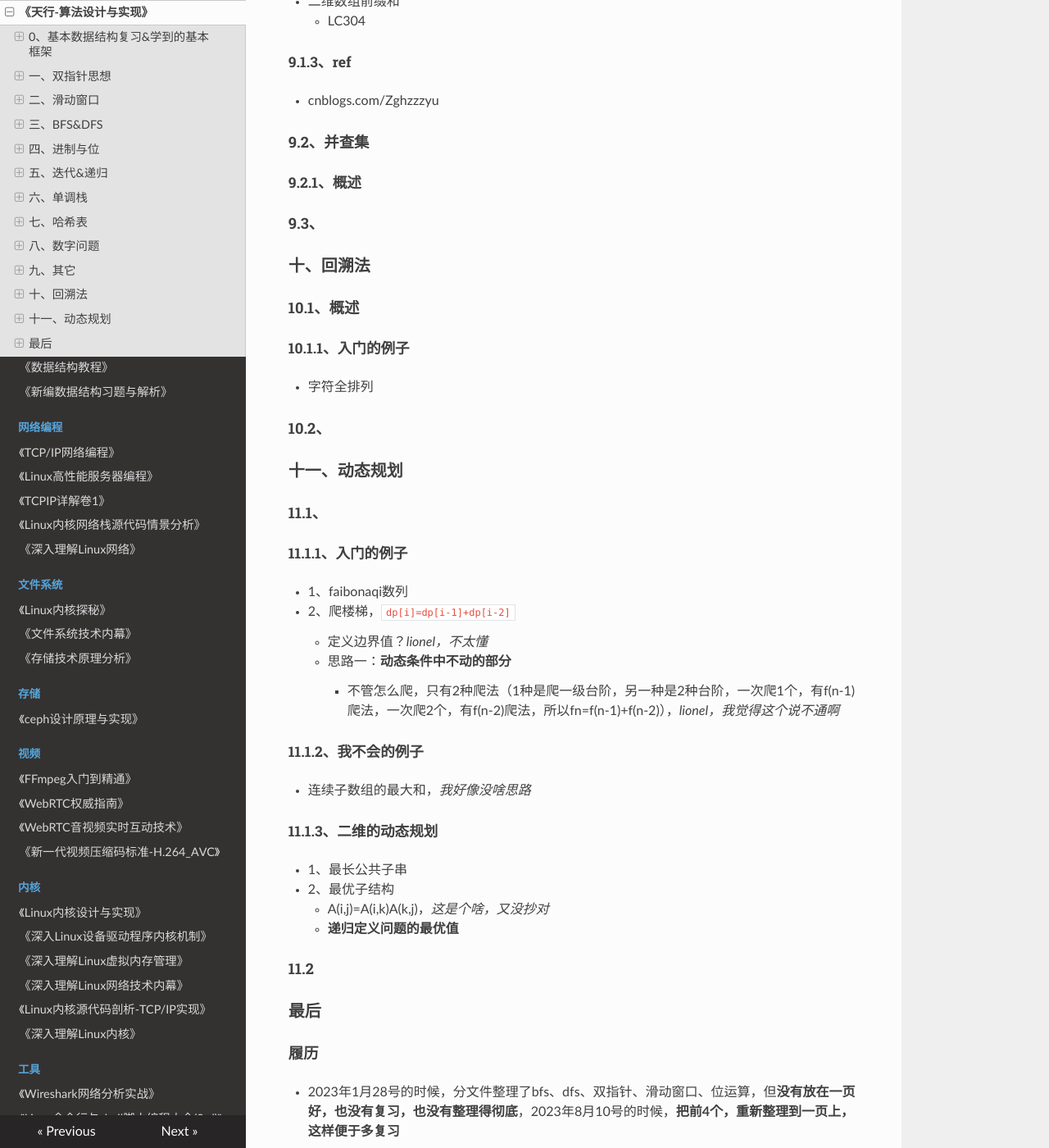
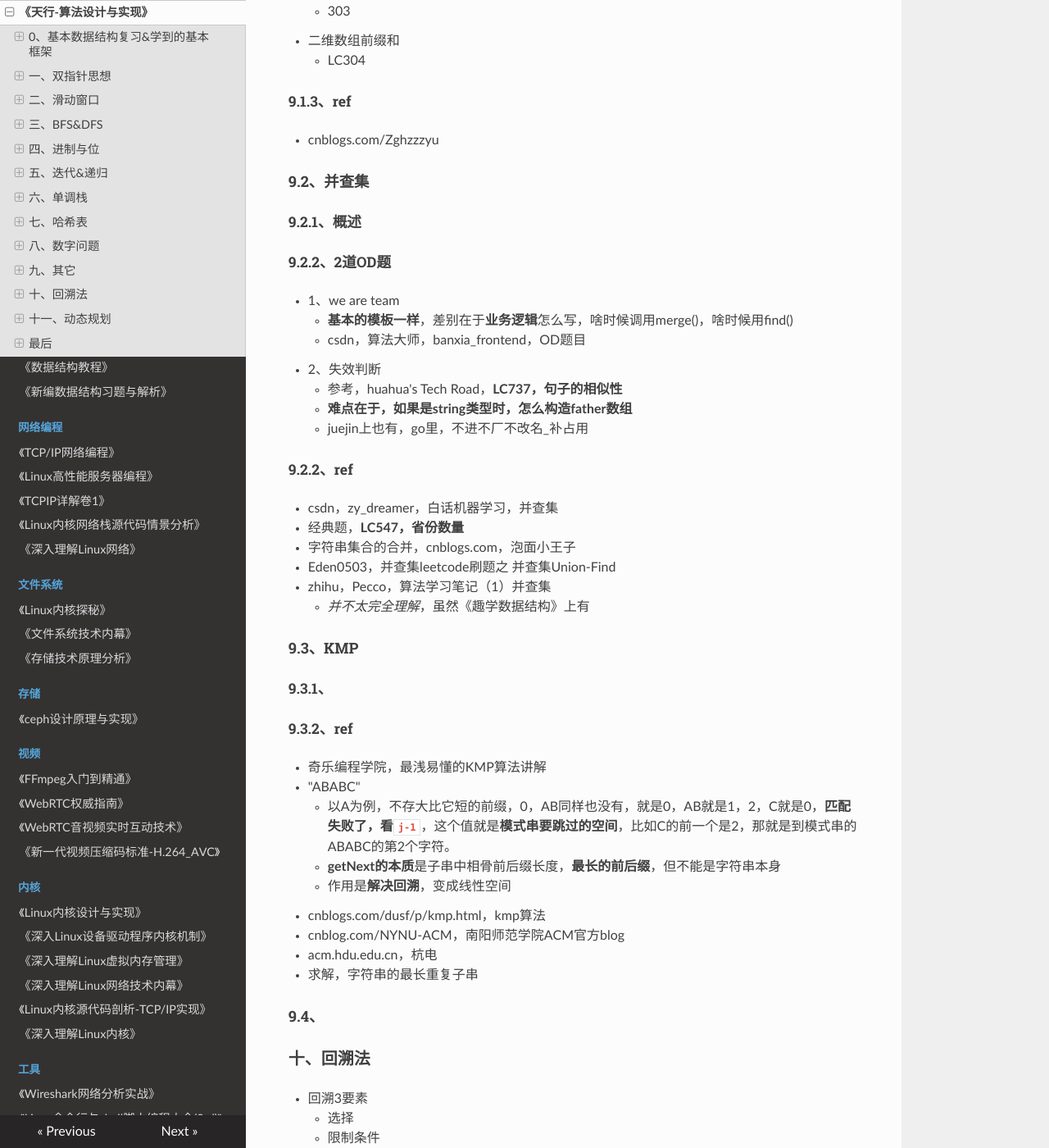
Before and after one commit to wolflion/booknotes, an MkDocs documentation site: the page built from docs/408/天行-算法设计与实现.md, in a window 1280 px wide and 1400 px high, scrolled down 13605 px. Shown: the whole window at 82% size. Built offline with MkDocs 1.6.1, drawn with Linux system fonts in a browser that asks for light colours; nearby versions of some CDN libraries; some of the changed text lies outside the part shown.

Commit message:
Update 天行-算法设计与实现.md

````diff
--- a/docs/408/天行-算法设计与实现.md
+++ b/docs/408/天行-算法设计与实现.md
@@ -385,6 +385,7 @@
 ##### 3.3.3、二维矩阵的DFS框架代码
 
 + 参考，https://www.jianshu.com/p/5474e397acf9
+  + *感觉会了这个，还是不行，还是写不出来代码*
 
 ```cpp
 //遍历框架一
@@ -432,6 +433,7 @@
 + [广度优先搜索遍历（BFS）在二维数组上的应用例题讲解](https://blog.csdn.net/cug_cxy/article/details/120392884)
 + [图文详解 BFS, DFS](https://leetcode.cn/circle/discuss/YLb5l4/)
 + [leetcode刷题之【DFS】](https://www.jianshu.com/p/5474e397acf9)
++ [最短时间学会基于C++实现DFS深度优先搜索](https://www.jb51.net/article/220426.htm)
 
 ##### 思考
 
@@ -583,9 +585,49 @@
 
 ##### 9.2.1、概述
 
-#### 9.3、
+##### 9.2.2、2道OD题
+
++ 1、we are team
+  + **基本的模板一样**，差别在于**业务逻辑**怎么写，啥时候调用merge()，啥时候用find()
+  + csdn，算法大师，banxia_frontend，OD题目
++ 2、失效判断
+  + 参考，huahua's Tech Road，**LC737，句子的相似性**
+  + **难点在于，如果是string类型时，怎么构造father数组**
+  + juejin上也有，go里，不进不厂不改名_补占用
+
+##### 9.2.2、ref
+
++ csdn，zy_dreamer，白话机器学习，并查集
++ 经典题，**LC547，省份数量**
++ 字符串集合的合并，cnblogs.com，泡面小王子
++ Eden0503，并查集leetcode刷题之 并查集Union-Find
++ zhihu，Pecco，算法学习笔记（1）并查集
+  + *并不太完全理解*，虽然《趣学数据结构》上有
+
+#### 9.3、KMP
+
+##### 9.3.1、
+
+##### 9.3.2、ref
+
++ 奇乐编程学院，最浅易懂的KMP算法讲解
++ "ABABC"
+  + 以A为例，不存大比它短的前缀，0，AB同样也没有，就是0，AB就是1，2，C就是0，**匹配失败了，看`j-1`**，这个值就是**模式串要跳过的空间**，比如C的前一个是2，那就是到模式串的ABABC的第2个字符。
+  + **getNext的本质**是子串中相骨前后缀长度，**最长的前后缀**，但不能是字符串本身
+  + 作用是**解决回溯**，变成线性空间
++ cnblogs.com/dusf/p/kmp.html，kmp算法
++ cnblog.com/NYNU-ACM，南阳师范学院ACM官方blog
++ acm.hdu.edu.cn，杭电
++ 求解，字符串的最长重复子串
+
+#### 9.4、
 
 ### 十、回溯法
+
++ 回溯3要素
+  + 选择
+  + 限制条件
+  + 结束条件
 
 #### 10.1、概述
 
@@ -594,6 +636,53 @@
 + 字符全排列
 
 #### 10.2、
+
+#### ref
+
++ [一看就懂，一写就懵？搞懂回溯算法，一口气刷了20多道题](https://zhuanlan.zhihu.com/p/450038924)
+
++ [五大基本算法之回溯算法 backtracking](https://houbb.github.io/2020/01/23/data-struct-learn-07-base-backtracking)
+
++ https://github.com/blknemo *不记得记这个干啥了*
+
+  + [回溯四步走](https://www.cnblogs.com/blknemo/p/12431911.html)，*这一系列，写得都不错，里面有 递归、非递归的模板*
+
++ b站，代码随想录，回溯算法2，组合问题
+
+  + 通过递归来控制for循环，每个递归就是一个for循环
+
++ LC77，从m中取k个
+
+  + od的考古学家，就是回溯
+
++ 回溯（递归）三步曲
+
+  + 1、递归返回值参数
+  + 2、递归的终止条件
+  + 3、单层递归（搜索）的逻辑
+
++ code
+
+  ```cpp
+  void backtracing(path, result){  //path是收集的路径，result是所有满足后的结果
+      path.size()==k; //满足条件，加入result
+      //相当于就是n里面取k个，长度为K了，就加入result里去
+      for(int i=startIndex;i<n;i++){
+          path.push(i);
+      }
+      //这个再如何递归？没想，参数如何控制？
+  }
+  ```
+
+
+
+#### 问题
+
++ 全排列，用回溯是怎么做到的？
+  + 开始是{}
+  + 第一层，分别是1，2，3
+  + 第二层，分别是{1,2}{1,3}，{2,1} {2,3}，*是这样吗？*
+  + 第三层，分别是{1,2,3}
 
 ### 十一、动态规划
 
@@ -620,6 +709,12 @@
 
 #### 11.2
 
+#### ref
+
++ [算法-动态规划 Dynamic Programming--从菜鸟到老鸟](https://blog.csdn.net/u013309870/article/details/75193592)
++ [五大常用算法——动态规划算法详解及经典例题](https://blog.csdn.net/qq_37763204/article/details/79394397)
++ [动态规划(DP)思想](https://www.cnblogs.com/qyf2199/p/15597447.html)
+
 ### 最后
 
 #### 履历
````
